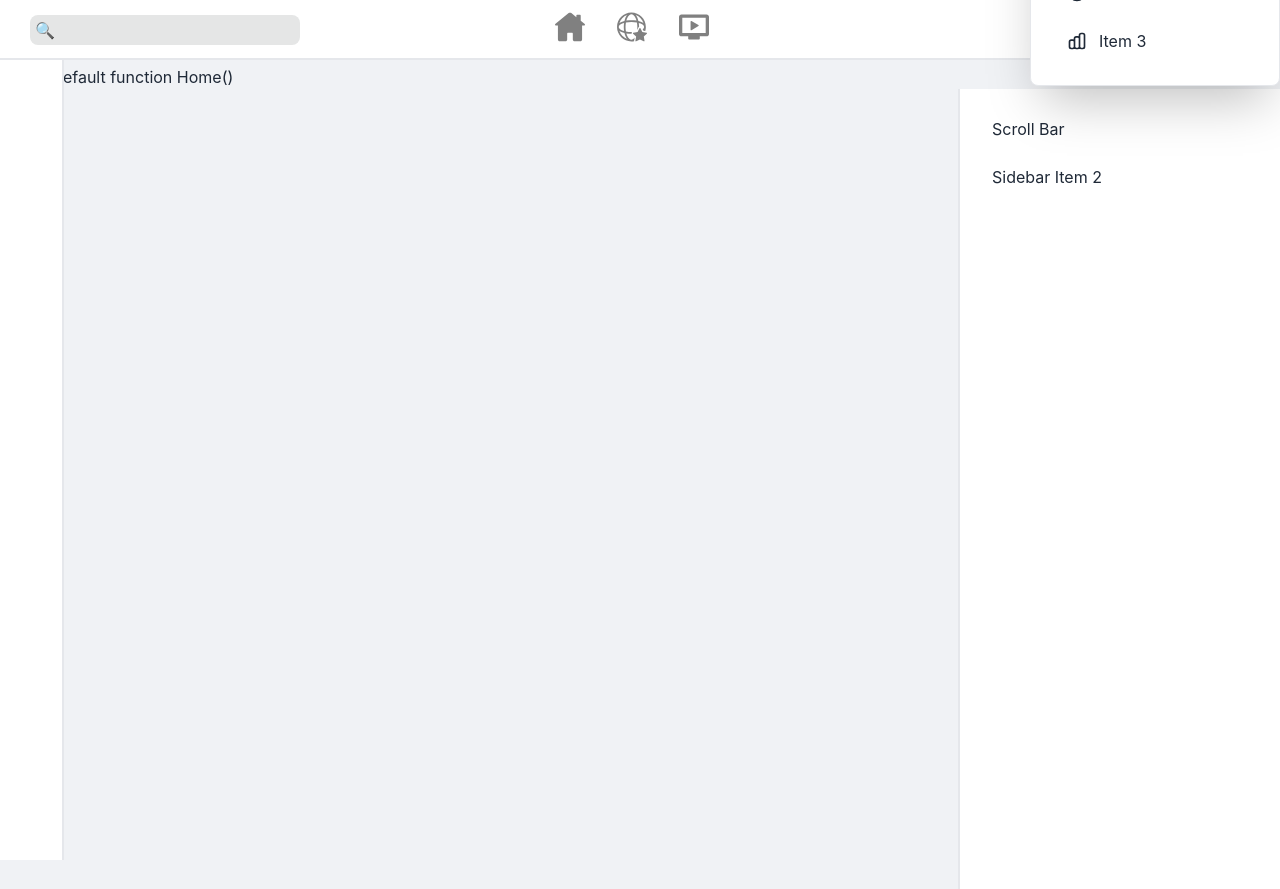
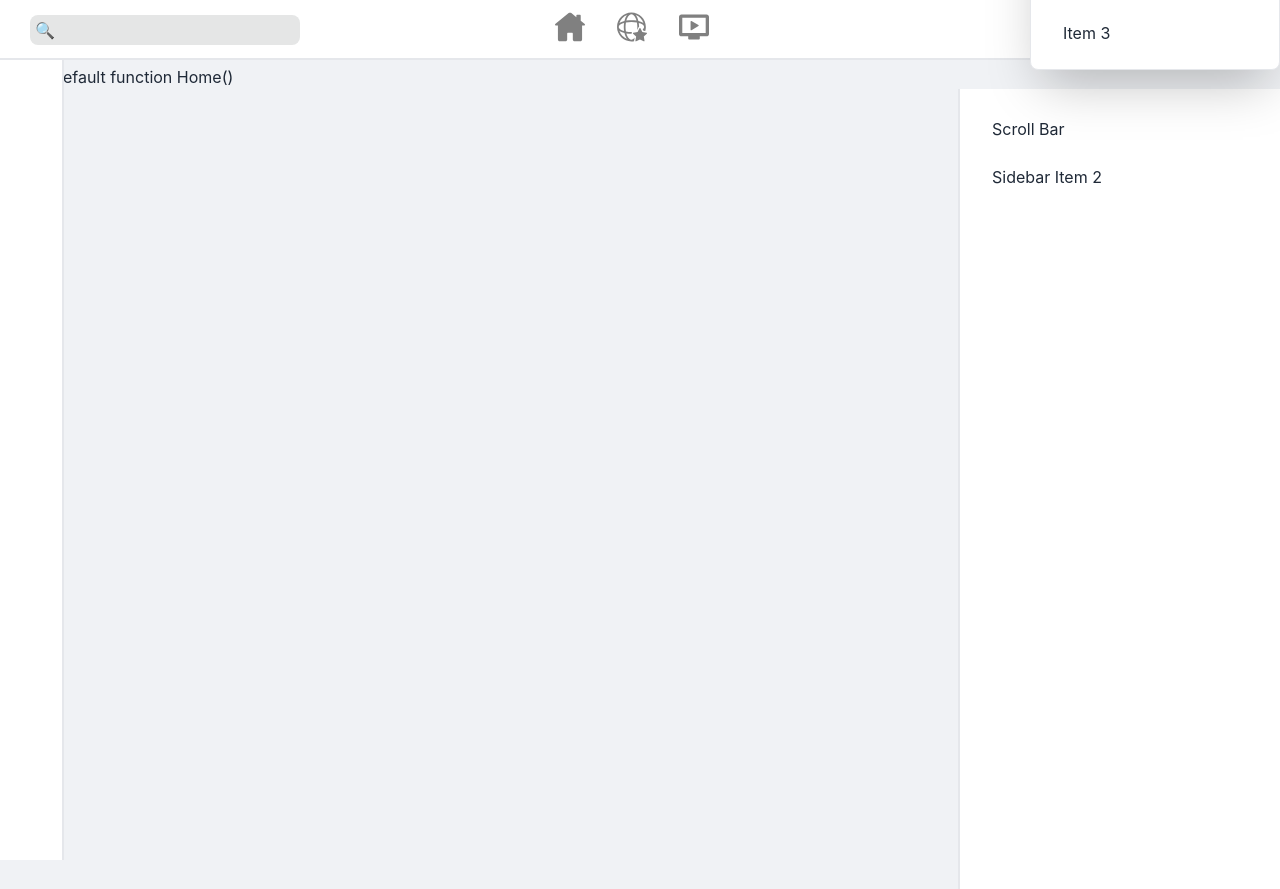
Before and after one commit to SRAKIB17/bloger-nextjs-auto-db-file-create, a Next.js app: page / in a window 1280 px wide. Built offline with nearby package versions, Linux system fonts and the light colour scheme; grey boxes are pictures that could not be loaded.

Commit message:
done top profile

```diff
--- a/components/Header/ProfilePicture.js
+++ b/components/Header/ProfilePicture.js
@@ -26,25 +26,10 @@ const ProfilePicture = () => {
             </div>
             <div className='border border-double onClickProfileMenu right-0 bg-base-100 mt-[-100px] rounded-b-lg shadow-2xl' id='profileLogOut'>
                 <div className='p-3'>
-                    <ul class="menu bg-base-100 w-56 p-2 rounded-box">
-                        <li>
-                            <a>
-                                <svg xmlns="http://www.w3.org/2000/svg" class="h-5 w-5" fill="none" viewBox="0 0 24 24" stroke="currentColor"><path stroke-linecap="round" stroke-linejoin="round" stroke-width="2" d="M3 12l2-2m0 0l7-7 7 7M5 10v10a1 1 0 001 1h3m10-11l2 2m-2-2v10a1 1 0 01-1 1h-3m-6 0a1 1 0 001-1v-4a1 1 0 011-1h2a1 1 0 011 1v4a1 1 0 001 1m-6 0h6" /></svg>
-                                Item 2
-                            </a>
-                        </li>
-                        <li>
-                            <a>
-                                <svg xmlns="http://www.w3.org/2000/svg" class="h-5 w-5" fill="none" viewBox="0 0 24 24" stroke="currentColor"><path stroke-linecap="round" stroke-linejoin="round" stroke-width="2" d="M13 16h-1v-4h-1m1-4h.01M21 12a9 9 0 11-18 0 9 9 0 0118 0z" /></svg>
-                                Item 1
-                            </a>
-                        </li>
-                        <li>
-                            <a>
-                                <svg xmlns="http://www.w3.org/2000/svg" class="h-5 w-5" fill="none" viewBox="0 0 24 24" stroke="currentColor"><path stroke-linecap="round" stroke-linejoin="round" stroke-width="2" d="M9 19v-6a2 2 0 00-2-2H5a2 2 0 00-2 2v6a2 2 0 002 2h2a2 2 0 002-2zm0 0V9a2 2 0 012-2h2a2 2 0 012 2v10m-6 0a2 2 0 002 2h2a2 2 0 002-2m0 0V5a2 2 0 012-2h2a2 2 0 012 2v14a2 2 0 01-2 2h-2a2 2 0 01-2-2z" /></svg>
-                                Item 3
-                            </a>
-                        </li>
+                    <ul className="menu bg-base-100 w-56 rounded-box">
+                        <li className="hover-bordered"><a>Item 1</a></li>
+                        <li className="hover-bordered"><a>Hover me</a></li>
+                        <li className="hover-bordered"><a>Item 3</a></li>
                     </ul>
                 </div>
             </div>
```
